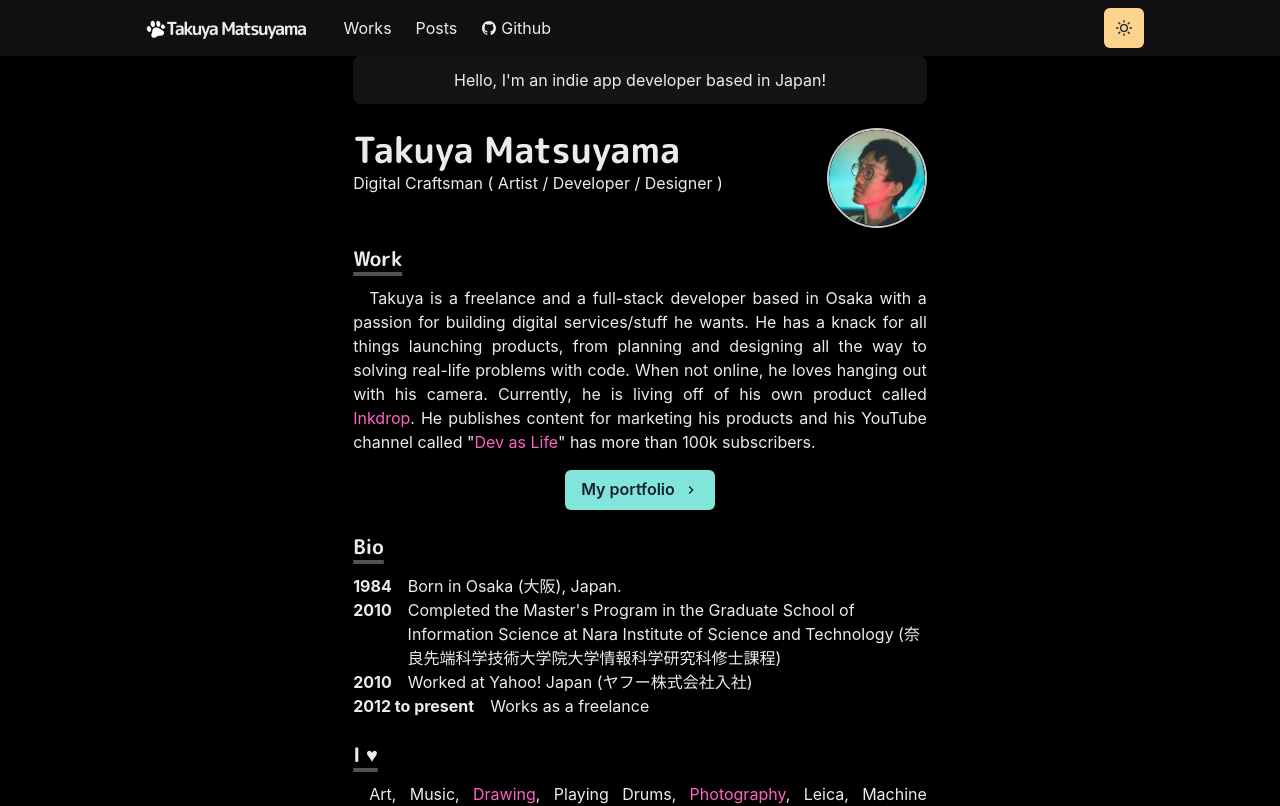
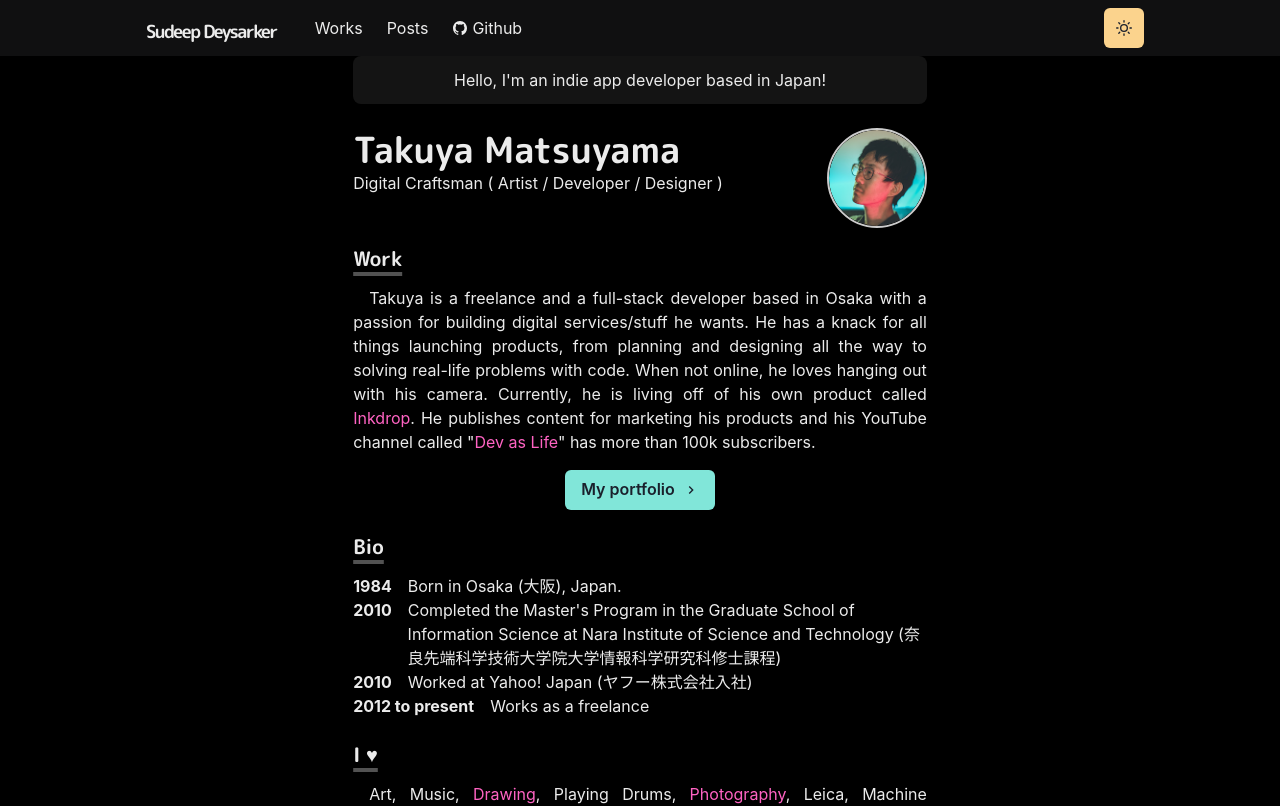
Before and after one commit to Lunaticsatoshi/sudeep-portfolio, a Next.js app: page / in a window 1280 px wide. Shown: the top 806 px of the page. Built offline with nearby package versions, Linux system fonts and the light colour scheme.

Commit message:
:zap: Updating logo

```diff
--- a/src/components/logo.js
+++ b/src/components/logo.js
@@ -1,5 +1,4 @@
 import Link from 'next/link'
-import Image from 'next/image'
 import { Text, useColorModeValue } from '@chakra-ui/react'
 import styled from '@emotion/styled'
 
@@ -22,20 +21,19 @@
 `
 
 const Logo = () => {
-  const footPrintImg = `/images/footprint${useColorModeValue('', '-dark')}.png`
 
   return (
     <Link href="/" scroll={false}>
       <a>
         <LogoBox>
-          <Image src={footPrintImg} width={20} height={20} alt="logo" />
+          {/* <Image src={footPrintImg} width={20} height={20} alt="logo" /> */}
           <Text
             color={useColorModeValue('gray.800', 'whiteAlpha.900')}
             fontFamily='M PLUS Rounded 1c", sans-serif'
             fontWeight="bold"
             ml={3}
           >
-            Takuya Matsuyama
+            Sudeep Deysarker
           </Text>
         </LogoBox>
       </a>
```
Also changed, not shown: public/images/footprint-dark.png (deleted), public/images/footprint.png (deleted).
